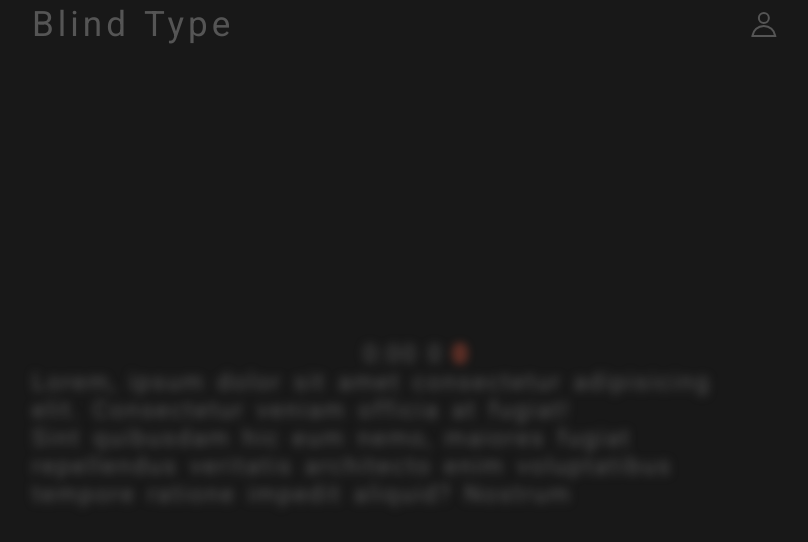
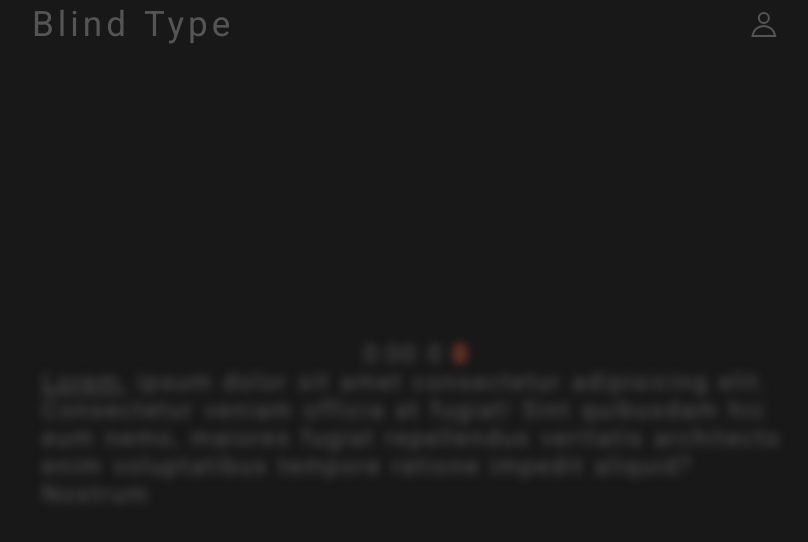
Before and after one commit to UkanaBastreet/blind-type, a React (Create React App) app: page / in a window 1280 px wide. Shown: the top 542 px of the page, without its empty margins (224-1032 px from the left). Built offline with nearby package versions, Linux system fonts and the light colour scheme.

Commit message:
good work

```diff
--- a/src/App.css
+++ b/src/App.css
@@ -91,9 +91,36 @@
 .Header > h1 {
   font-size: 35px;
   font-weight: 400;
-  letter-spacing: 4pX;
+  letter-spacing: 4px;
   word-spacing: 2px;
 }
 .Header > svg {
   cursor: pointer;
 }
+.TextField {
+  display: flex;
+  flex-wrap: wrap;
+}
+.Word {
+  margin-left: 10px;
+}
+.Word.prev {
+  color: white;
+}
+.Word.after {
+  color: #555;
+}
+.Word.current {
+  text-decoration: underline;
+}
+.Letter {
+  margin: 0;
+  padding: 0;
+}
+.Letter.prev {
+  color: white;
+  text-decoration: underline;
+  text-decoration-color: white;
+}
+.Letter.current {
+}
--- a/src/components/GameField.tsx
+++ b/src/components/GameField.tsx
@@ -1,4 +1,4 @@
-import React, {
+import {
   FocusEventHandler,
   KeyboardEventHandler,
   useEffect,
@@ -7,7 +7,7 @@
   FC,
 } from "react";
 import { lorem, toTime } from "../constants";
-import Text from "./Text";
+import TextField from "./TextField";
 
 const GameField: FC = () => {
   const [index, setIndex] = useState(0);
@@ -41,9 +41,9 @@
   };
   const onblurHandler: FocusEventHandler = (e) => {
     if ((e.type = "focus")) {
-      // setPlaying(true);
+      setPlaying(true);
     } else {
-      // setPlaying(false);
+      setPlaying(false);
     }
   };
   useEffect(() => {
@@ -54,8 +54,6 @@
       }, 100);
     }
     return () => {
-      console.log("clear");
-
       clearInterval(timerInterval);
     };
   }, [playing]);
@@ -76,7 +74,7 @@
         onKeyDown={onkeydownHandler}
       >
         <span className="GameField_block">
-          <Text text={lorem} />
+          <TextField text={lorem} index={index} />
         </span>
       </div>
     </div>
--- a/src/components/Letter.tsx
+++ b/src/components/Letter.tsx
@@ -2,10 +2,13 @@
 
 interface LetterProps {
   letter: string;
+  className?: string;
 }
 
-const Letter: FC<LetterProps> = ({ letter }) => {
-  return <span className="Letter">{letter}</span>;
+const Letter: FC<LetterProps> = ({ letter, className }) => {
+  return (
+    <span className={"Letter " + (className ? className : "")}>{letter}</span>
+  );
 };
 
 export default Letter;
--- a/src/components/Text.tsx
+++ b/src/components/Text.tsx
@@ -1,19 +1,18 @@
 import React, { FC } from "react";
 import Word from "./Word";
+import { getWordAtIndex } from "../constants";
 
 interface TextProps {
   text: string;
 }
 
 const Text: FC<TextProps> = ({ text }) => {
+  // const currWord = getWordAtIndex(text, index);
   return (
     <span className="Text">
-      {text.split(" ").map((word, index) => (
-        <Word
-          word={index === text.split(" ").length - 1 ? word : word + " "}
-          key={word}
-        />
-      ))}
+      {text.split(" ").map((word, index) => {
+        return <Word word={word} key={"prev"} />;
+      })}
     </span>
   );
 };
--- /dev/null
+++ b/src/components/TextField.tsx
@@ -0,0 +1,29 @@
+import { FC } from "react";
+import { getWordAtIndex } from "../constants";
+import Text from "./Text";
+import Word from "./Word";
+
+interface TextFieldProps {
+  text: string;
+  index: number;
+}
+
+const TextField: FC<TextFieldProps> = ({ text, index }) => {
+  const { prev, curr, after } = getWordAtIndex(text, index);
+
+  return (
+    <div className="TextField">
+      {prev.map((word) => (
+        <Word word={word} classname="prev" key={word} />
+      ))}
+      {curr.word && (
+        <Word word={curr.word} classname="current" index={curr.index} />
+      )}
+      {after.map((word) => (
+        <Word word={word} classname="after" key={word} />
+      ))}
+    </div>
+  );
+};
+
+export default TextField;
--- a/src/components/Word.tsx
+++ b/src/components/Word.tsx
@@ -3,14 +3,22 @@
 
 interface WordProps {
   word: string;
+  classname?: string;
+  index?: number;
 }
 
-const Word: FC<WordProps> = ({ word }) => {
+const Word: FC<WordProps> = ({ word, classname, index }) => {
   return (
-    <span className="Word">
-      {word.split("").map((l) => (
-        <Letter letter={l} key={l} />
-      ))}
+    <span className={"Word " + classname}>
+      {word.split("").map((l, i) => {
+        if (index !== undefined) {
+          const isCurrent = index === i;
+          const isPrev = i < index;
+          const classname = isCurrent ? "current" : isPrev ? "prev" : "";
+          return <Letter className={classname} letter={l} key={l + i} />;
+        }
+        return <Letter letter={l} key={l + i} />;
+      })}
     </span>
   );
 };
--- a/src/constants.ts
+++ b/src/constants.ts
@@ -1,10 +1,43 @@
 export const lorem =
   "Lorem, ipsum dolor sit amet consectetur adipisicing elit. Consectetur veniam officia at fugiat! Sint quibusdam hic eum nemo, maiores fugiat repellendus veritatis architecto enim voluptatibus tempore ratione impedit aliquid? Nostrum";
+
 export const someWords = "";
+
 export const toTime = (t: number, showMs: boolean = false) => {
   const m = Math.floor(t / 10 / 60).toString();
   const s = (Math.floor(t / 10) % 60).toString().padStart(2, "0");
   const ms = t % 10;
   return m + ":" + s + (showMs ? ":" + ms : "");
 };
+
 export type GAME_STATUS = "START" | "PAUSED" | "PLAYING" | "END";
+
+export function getWordAtIndex(text: string, index: number) {
+  // const words = text.split(/\s+/);
+  const words = text.split(" ");
+  let res: string = "";
+  let resIndex = 0;
+  let charIndex = 0;
+  let prev: string[] = [];
+  let after: string[] = [];
+
+  words.forEach((word) => {
+    if (index+1 > charIndex && index < charIndex + word.length) {
+      res = word;
+      resIndex=index-charIndex
+      charIndex += word.length + 1;
+      return;
+    }
+    if (index > charIndex) {
+      prev.push(word);
+    } else {
+      after.push(word);
+    }
+    charIndex += word.length + 1;
+  });
+
+  return { prev, curr: { word: res, index: resIndex }, after };
+}
+
+//@ts-ignore
+window.getWordAtIndex = getWordAtIndex;
```
Also changed, not shown: src/components/Stats.tsx (added, +7 -0 lines), src/components/Timer.tsx (deleted, +0 -9 lines).
